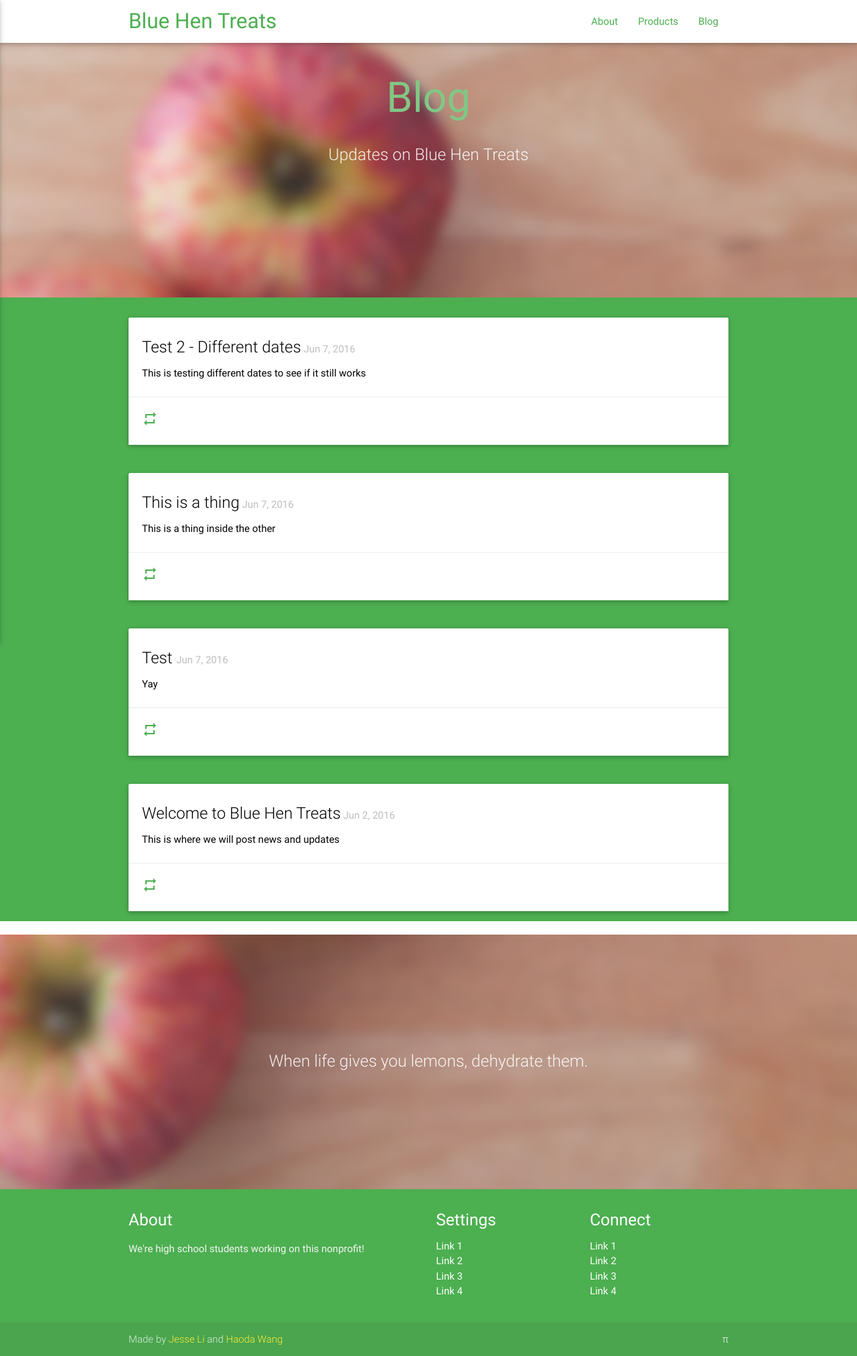
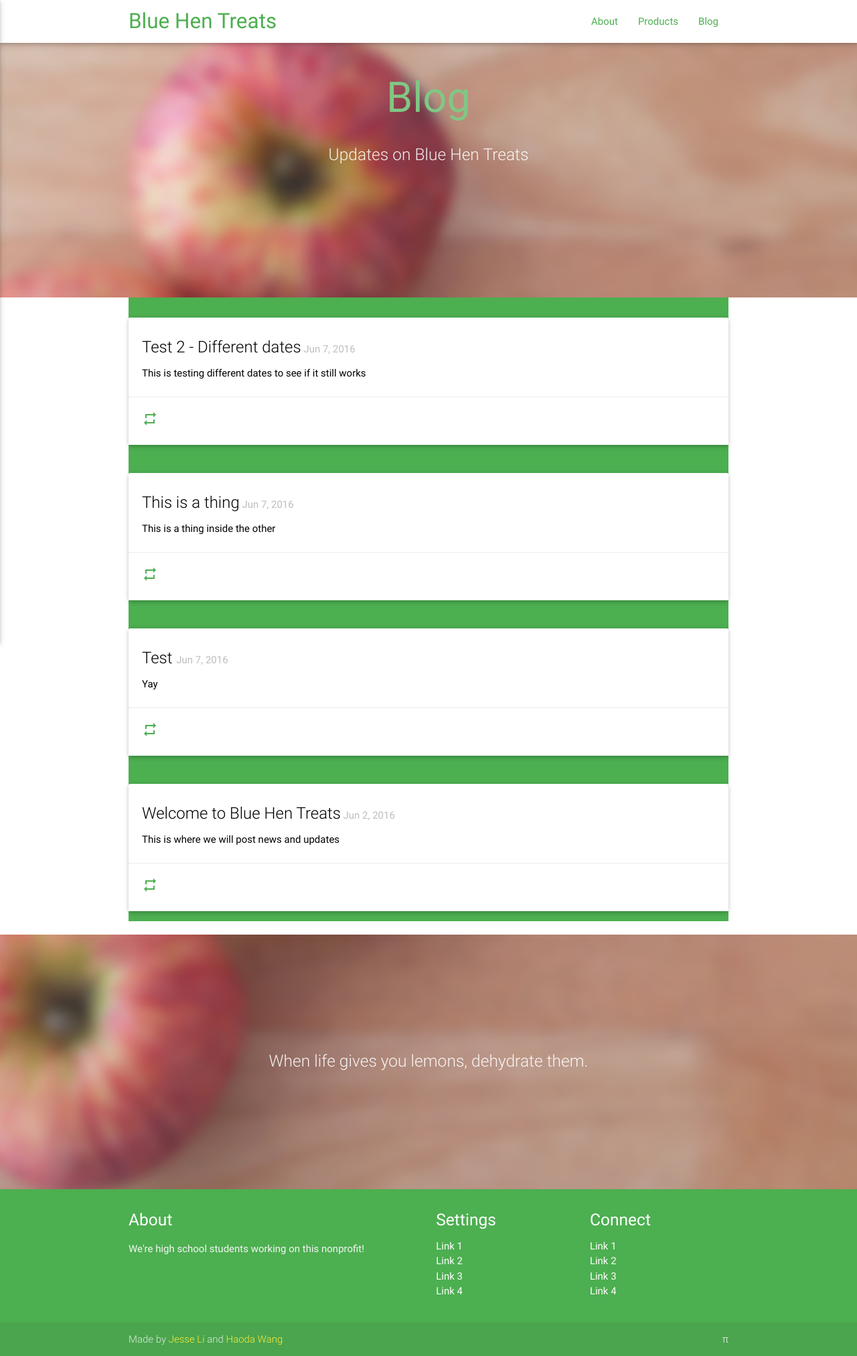
Before and after one commit to veggiedefender/bluehentreats, a Jekyll site: the page built from blog.html, in a window 1280 px wide. Shown: the whole page at 67% size. Built offline with Jekyll 4.4.1, drawn with Linux system fonts in a browser that asks for light colours; nearby versions of some CDN libraries.

Commit message:
container color

```diff
--- a/blog.html
+++ b/blog.html
@@ -19,9 +19,8 @@ layout: default
     <div class="parallax"><img src="img/backgrounds/background1.jpg" alt="OK"></div>
   </div>
 
-  <div class="green">
+  <div class="container green">
     <br>
-    <div class="container">
     {% for post in site.posts %}
     <div class="row">
       <div class="col s12">
@@ -39,7 +38,6 @@ layout: default
     </div>
     {% endfor %}
   </div>
-  </div>
 
   <div class="parallax-container valign-wrapper">
     <div class="section no-pad-bot">
```
Lines whose indentation alone changed are shown as unchanged.
